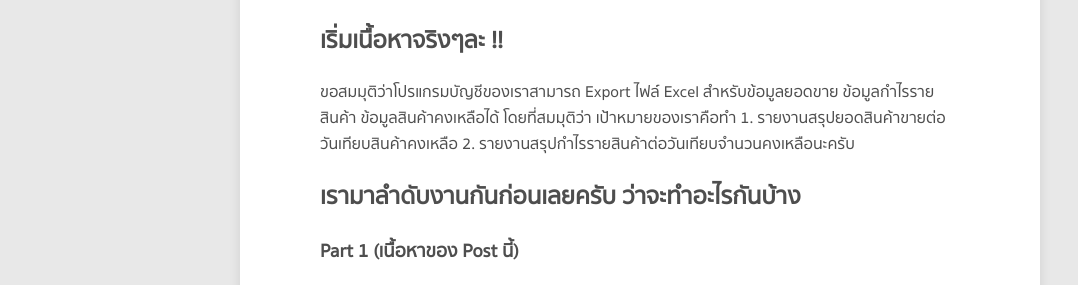
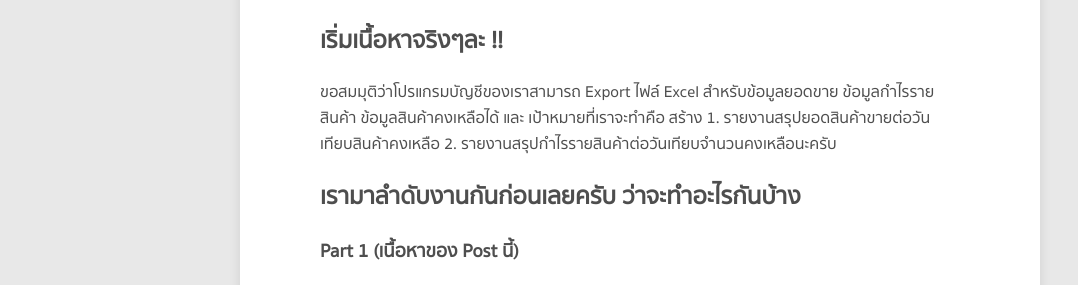
Before and after one commit to tupleblog/tupleblog.github.io, a Jekyll site: the page built from _posts/2018-03-10-Python-for-Business-part1.md, in a window 1280 px wide and 900 px high, scrolled down 1004 px. Shown: the part 181-466 px from the top of the window, without its empty margins (0-1078 px from the left). Built offline with Jekyll 4.4.1, drawn with Linux system fonts in a browser that asks for light colours; nearby versions of some CDN libraries; comment, search, counter and statistics services are not loaded.

Commit message:
amend content

```diff
--- a/_posts/2018-03-10-Python-for-Business-part1.md
+++ b/_posts/2018-03-10-Python-for-Business-part1.md
@@ -37,7 +37,7 @@ Tutorial นี้ใช้ Jupyter Notebook (Anaconda) ถ้าใครยั
 
 ## เริ่มเนื้อหาจริงๆละ !!
 
-ขอสมมุติว่าโปรแกรมบัญชีของเราสามารถ Export ไฟล์ Excel สำหรับข้อมูลยอดขาย ข้อมูลกำไรรายสินค้า ข้อมูลสินค้าคงเหลือได้ โดยที่สมมุติว่า เป้าหมายของเราคือทำ 1. รายงานสรุปยอดสินค้าขายต่อวันเทียบสินค้าคงเหลือ 2. รายงานสรุปกำไรรายสินค้าต่อวันเทียบจำนวนคงเหลือนะครับ
+ขอสมมุติว่าโปรแกรมบัญชีของเราสามารถ Export ไฟล์ Excel สำหรับข้อมูลยอดขาย ข้อมูลกำไรรายสินค้า ข้อมูลสินค้าคงเหลือได้ และ เป้าหมายที่เราจะทำคือ สร้าง 1. รายงานสรุปยอดสินค้าขายต่อวันเทียบสินค้าคงเหลือ 2. รายงานสรุปกำไรรายสินค้าต่อวันเทียบจำนวนคงเหลือนะครับ
 
 ## เรามาลำดับงานกันก่อนเลยครับ ว่าจะทำอะไรกันบ้าง
 
```
